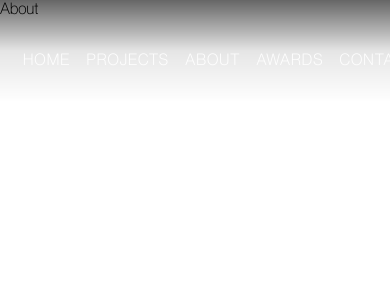
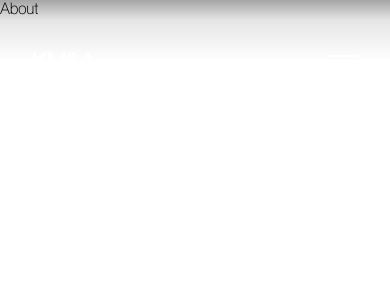
Before and after one commit to vanajmoorthy/kma, a Nuxt app: page /about in a window 390 px wide. Shown: the top 300 px of the page. Built offline with nearby package versions, Linux system fonts and the light colour scheme.

Commit message:
Make landing page responsive, make navbar responsive

```diff
--- a/components/Nav.vue
+++ b/components/Nav.vue
@@ -1,5 +1,5 @@
 <template>
-	<nav>
+	<!-- <nav>
 		<ul>
 			<li>
 				<NuxtLink to="/">Home</NuxtLink>
@@ -17,11 +17,47 @@
 				<NuxtLink to="/contact">Contact</NuxtLink>
 			</li>
 		</ul>
+	</nav> -->
+	<nav :class="{ navexpand: isMenuOpen }">
+		<div id="home">
+			<h1>KM&A</h1>
+			<div class="hamburger" v-on="{ click: toggleMenu }" :class="{ open: isMenuOpen }">
+				<div id="line1"></div>
+				<div id="line2"></div>
+			</div>
+		</div>
+		<div id="nav-links" :class="{ expand: isMenuOpen }">
+			<NuxtLink class="nav-link link" to="/">Home</NuxtLink>
+			<NuxtLink class="nav-link link" to="/projects">Projects</NuxtLink>
+			<NuxtLink class="nav-link link" to="/about">About</NuxtLink>
+			<NuxtLink class="nav-link link" to="/awards">Awards</NuxtLink>
+			<NuxtLink class="nav-link link" to="/contact">Contact</NuxtLink>
+
+		</div>
 	</nav>
 </template>
 
-<script></script>
 
+<script>
+export default {
+	data() {
+		return {
+			isMenuOpen: false,
+		};
+	},
+	methods: {
+		toggleMenu: function () {
+			this.isMenuOpen = !this.isMenuOpen;
+		},
+	},
+
+	watch: {
+		$route() {
+			this.isMenuOpen = false;
+		},
+	},
+};
+</script>
 <style scoped>
 nav {
 	position: fixed;
@@ -29,13 +65,13 @@ nav {
 	width: 100%;
 	z-index: 2;
 	justify-content: center;
-	padding: 2rem;
+	padding: 2rem 0rem;
 	background-image: linear-gradient(to bottom,
-			rgba(0, 0, 0, 0.6),
-			rgba(0, 0, 0, 0.55),
-			rgba(0, 0, 0, 0.5),
-			rgba(0, 0, 0, 0.45),
-			rgba(0, 0, 0, 0.4),
+			/* rgba(0, 0, 0, 0.6), */
+			/* rgba(0, 0, 0, 0.55), */
+			/* rgba(0, 0, 0, 0.5), */
+			/* rgba(0, 0, 0, 0.45), */
+			/* rgba(0, 0, 0, 0.4), */
 			rgba(0, 0, 0, 0.35),
 			rgba(0, 0, 0, 0.3),
 			rgba(0, 0, 0, 0.25),
@@ -54,6 +90,7 @@ nav {
 			rgba(0, 0, 0, 0));
 	/* backdrop-filter: blur(2px); */
 	color: white;
+	transition: 0.2s ease background-color;
 }
 
 ul {
@@ -62,7 +99,12 @@ ul {
 	align-items: center;
 }
 
-ul>li>a {
+
+.navexpand {
+	background-color: black;
+}
+
+#nav-links>a {
 	text-decoration: none;
 	margin: 1rem;
 	color: white;
@@ -72,9 +114,10 @@ ul>li>a {
 	letter-spacing: 1px;
 	text-decoration: none;
 	margin-left: 1rem;
+
 }
 
-ul>li>a::before {
+#nav-links>a::before {
 	content: "";
 	position: absolute;
 	display: block;
@@ -87,7 +130,130 @@ ul>li>a::before {
 	transition: transform 0.15s ease;
 }
 
-ul>li>a:hover::before {
+#nav-links>a:hover::before {
 	transform: scaleX(1);
 }
+
+#home {
+	padding: 2rem 2rem 0 2rem;
+	display: none;
+}
+
+#gastro {
+	color: white;
+	background-color: #0050fd;
+	padding: 0.4rem 0.5rem;
+	border: none;
+	border-radius: 5px;
+	max-width: min-content;
+}
+
+.home-link {
+	font-size: 1.3rem;
+	font-weight: 600;
+}
+
+.nav-link {
+	margin-left: 1rem;
+}
+
+.nav-link,
+.home-link {
+	color: white;
+	text-decoration: none;
+	transition: 0.2s ease all;
+}
+
+.hamburger {
+	height: 15px;
+	width: 30px;
+	display: flex;
+	flex-direction: column;
+	justify-content: space-between;
+	transition: 0.2s ease all;
+	display: none;
+}
+
+.open #line1 {
+	transform: translateY(6.5px) rotate(45deg);
+}
+
+.open #line2 {
+	transform: translateY(-6.5px) rotate(-45deg);
+}
+
+.hamburger:hover {
+	cursor: pointer;
+	opacity: 0.6;
+}
+
+#line1,
+#line2 {
+	height: 2px;
+	width: 100%;
+	background-color: white;
+	transition: 0.2s ease all;
+}
+
+.expand {
+	overflow: visible;
+	max-height: 300px !important;
+	margin-top: 1rem;
+	/* background-color: rgb(233 233 233); */
+	padding: 1rem 2rem !important;
+}
+
+#nav-links {
+	transition: 0.6s ease all;
+}
+
+.nav-link.router-link-active {
+	text-decoration: underline;
+}
+
+@media screen and (max-width: 650px) {
+	nav {
+		padding-top: 1rem;
+		/* background-color: black; */
+		flex-direction: column;
+
+	}
+
+
+	#nav-links {
+		display: flex;
+		flex-direction: column;
+		padding: 0 2rem;
+	}
+
+	.home-link {
+		margin-left: 0rem;
+	}
+
+	.nav-link {
+		margin-left: 0rem;
+		margin-bottom: 0.5rem;
+	}
+
+	#nav-links>a {
+		width: 300px;
+	}
+
+	#home {
+		display: flex;
+		justify-content: space-between;
+		align-items: center;
+		/* display: none; */
+	}
+
+	.hamburger {
+		display: inline-flex;
+	}
+
+	#nav-links {
+		overflow: hidden;
+		max-height: 0px;
+		margin-top: -3rem;
+	}
+}
 </style>
--- a/pages/index.vue
+++ b/pages/index.vue
@@ -39,7 +39,7 @@
 					Architecture 2018, The I.I.A National Awards for Excellence
 					2018.
 				</p>
-				<p>
+				<p class="hide">
 					We have executed projects in the diverse locations of Delhi
 					N.C.R including Noida , Gurgaon, Manesar & Bawal as also in
 					Agra, Mumbai, Indore (M.P.) and Kullu (H.P).
@@ -72,9 +72,9 @@ export default {
 		return {
 			loaded: false,
 			currentSection: 0,
-			projectNames: ['Courtyard Home', 'Read more', 'G Residence', 'Farmhouse', 'Creative Travel Office', 'Footer'],
+			projectNames: ['Courtyard Home', 'Read more', 'G Residence', 'Farmhouse', 'Creative Office', 'Footer'],
 			currentProject: 'Courtyard Home',
-			sections: [] // Add this line
+			sections: []
 		};
 	},
 	methods: {
@@ -101,7 +101,6 @@ export default {
 			const viewportHeight = window.innerHeight || document.documentElement.clientHeight;
 			const distanceFromBottom = viewportHeight - rect.top;
 
-			// Change these values as needed to adjust when the fade starts and ends
 			const fadeStart = 100;
 			const fadeEnd = 0;
 
@@ -222,10 +221,16 @@ export default {
 	font-size: 3rem;
 }
 
+@media screen and (max-width: 650px) {
+	#control>h1 {
+		display: none;
+	}
+}
+
 #project-name,
 #spacer {
-	width: 200px;
-	margin: 0 2rem;
+	min-width: 200px;
+	margin: 0 1rem;
 }
 
 #spacer {
@@ -235,6 +240,7 @@ export default {
 #project-name {
 	display: flex;
 	align-items: center;
+	justify-content: flex-end;
 }
 
 .right-arrow {
@@ -336,4 +342,64 @@ export default {
 .fade-leave-to {
 	opacity: 0;
 }
+
+@media screen and (max-width:780px) {
+	.about>div>p {
+		margin: 1rem;
+	}
+
+	.about,
+	.project1,
+	.project2,
+	.project3,
+	.project4 {
+		top: -3.65rem
+	}
+
+	#title-holder {
+		top: calc(100vh - 7rem);
+	}
+}
+
+@media screen and (max-width:680px) {
+	.about>div {
+		flex-direction: column;
+		/* margin-bottom: 1rem; */
+	}
+}
+
+@media screen and (max-width:510px) {
+
+	#spacer,
+	#project-name {
+		min-width: 0px;
+	}
+
+	#spacer,
+	#project-name {
+		width: 39%;
+	}
+
+
+	#project-name {
+		margin: 0;
+		margin-top: 1.3rem;
+	}
+
+	#project-name>h3 {
+		font-size: 1.2rem;
+	}
+
+	.hide {
+		display: none;
+	}
+
+	.right-arrow {
+		height: 20px;
+		width: 23px;
+		margin-left: 0.1rem;
+	}
+
+
+}
 </style>
```
